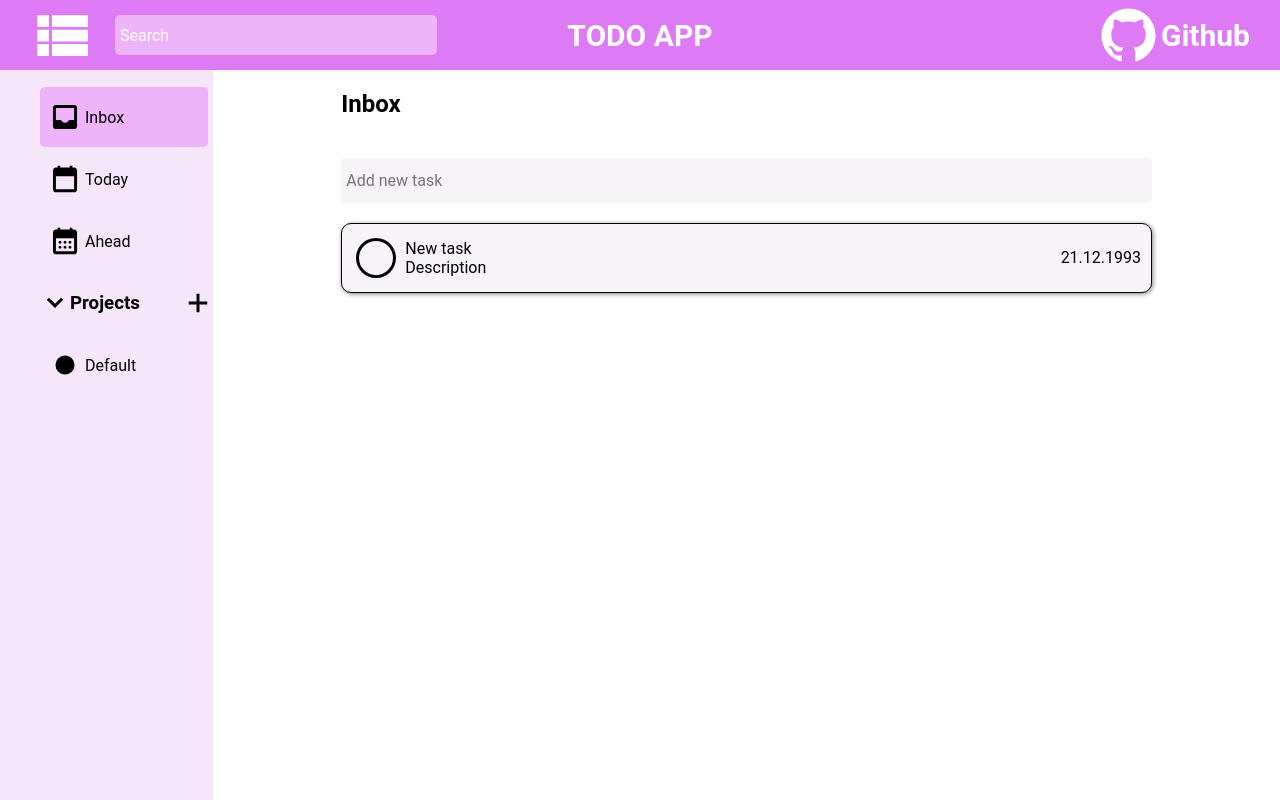
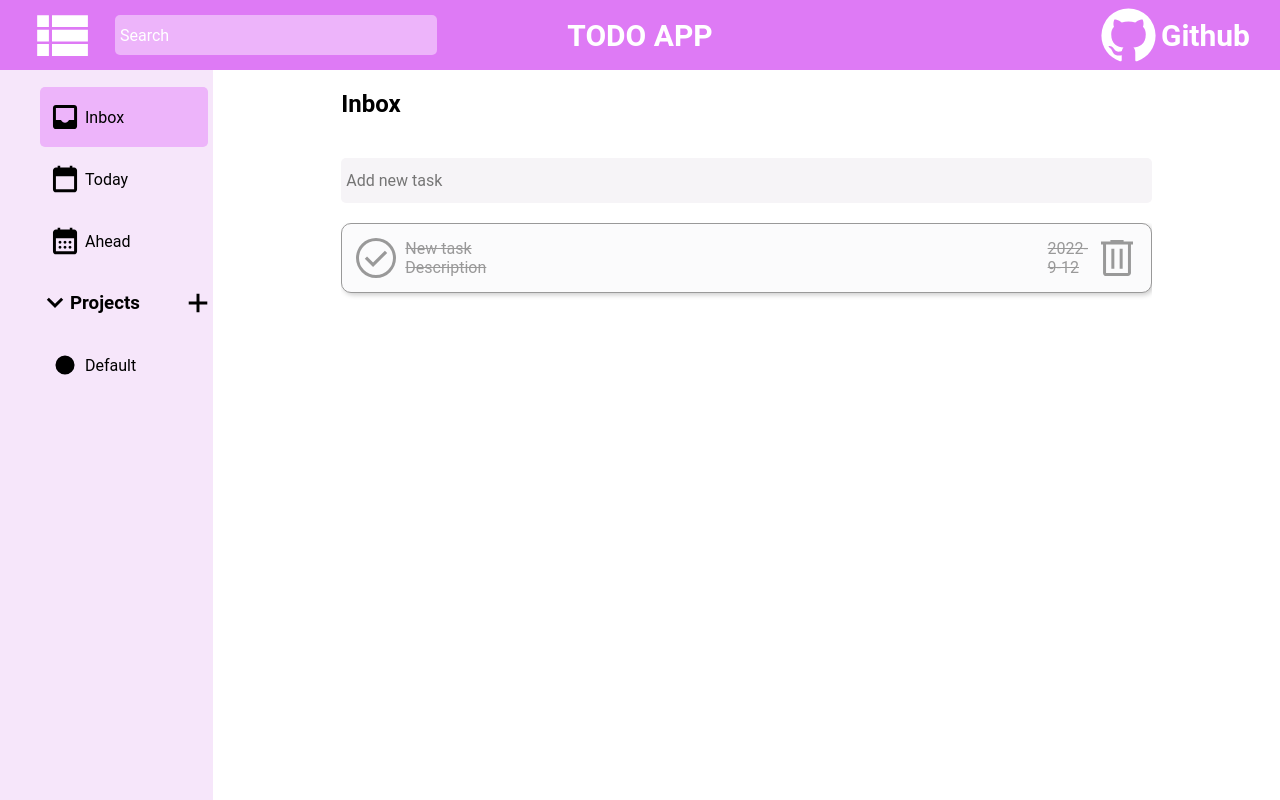
Before and after one commit to Nelfimov/odin-todoapp, a website built with webpack: page src/index.html in a window 1280 px wide. Both pictures are taken after a click on the picture 376 px from the left and 257 px from the top of the page. Built offline with nearby package versions, Linux system fonts and the light colour scheme; a web font is replaced by a local one.

Commit message:
fix task and project add

```diff
--- a/src/content/contentmodule.js
+++ b/src/content/contentmodule.js
@@ -1,3 +1,7 @@
+import { taskFactory, tasksLibrary } from "./taskfactory";
+import { projectsLibrary } from "../sidebar/projectfactory";
+import taskModule from "./taskmodule";
+
 const contentModule = (() => {
   const divContent = document.getElementById('content');
 
@@ -19,6 +23,9 @@ const contentModule = (() => {
     ];
     initialInputs.forEach((item) => createNewTaskForm(item));
     createProjectEmptyOption();
+    projectsLibrary.forEach((project) => {
+      createProjectOption(project);
+    });
     window.addEventListener('keyup', (e) => {
       if (e.key === 'Escape') hideFullTaskForm();
     });
@@ -47,8 +54,34 @@ const contentModule = (() => {
         showFullTaskForm();
       });
     };
+    if (item.id === 'new-task-button') {
+      element.addEventListener('click', createNewTask);
+    };
     divInput.appendChild(element);
     return element;
+  };
+
+  const createNewTask = () => {
+    const title = document.getElementById('new-task-title').value;
+    const description = document.getElementById('new-task-description').value;
+    const dueDate = document.getElementById('new-task-date').value;
+    let priority = document.getElementById('new-task-priority').textContent;
+    priority === 'Normal priority' ? priority = false : priority = true;
+    const project = document.getElementById('new-task-project').value;
+    if (title === '') return alert('You have to specify title');
+    if (dueDate === '') return alert('You have to specify due date');
+    let newTask = taskFactory(title, description, dueDate, false, priority, project);
+    tasksLibrary.push(newTask);
+    taskModule.getOrCreateTaskListDiv().innerHTML = '';
+    tasksLibrary.forEach((task, index) => {
+      taskModule.createTaskDiv(task, index)
+    });
+    document.getElementById('new-task-title').value = '';
+    document.getElementById('new-task-description').value = '';
+    document.getElementById('new-task-date').value = '';
+    document.getElementById('new-task-priority').textContent = '';
+    document.getElementById('new-task-project').value = '';
+    hideFullTaskForm();
   };
 
   const createProjectEmptyOption = () => {
@@ -61,6 +94,18 @@ const contentModule = (() => {
     });
     document.getElementById('new-task-project').appendChild(emptyOption);
     return emptyOption;
+  };
+
+  const createProjectOption = (project) => {
+    const option = document.createElement('option');
+    Object.assign(option, {
+      value: project.name,
+      textContent: project.name,
+      disabled: false,
+      selected: false,
+    });
+    document.getElementById('new-task-project').appendChild(option);
+    return option;
   };
 
   const createHeadline = (string) => {
--- a/src/content/taskfactory.js
+++ b/src/content/taskfactory.js
@@ -6,5 +6,4 @@
   return { title, description, dueDate, finished, priority, project };
 }
 
-export default taskFactory;
-export { tasksLibrary };
+export { taskFactory, tasksLibrary };
--- a/src/content/taskmodule.js
+++ b/src/content/taskmodule.js
@@ -1,7 +1,17 @@
 import taskUncompleteIcon from '/src/icons/task_uncomplete.svg';
+import taskCompleteIcon from '/src/icons/task_complete.svg';
+import { tasksLibrary } from './taskfactory';
+import binIcon from '/src/icons/bin.svg';
 
 const taskModule = (() => {
   const contentDiv = document.getElementById('content');
+
+  const getInitial = () => {
+    getOrCreateTaskListDiv().innerHTML = '';
+    tasksLibrary.forEach((task, index) => {
+      createTaskDiv(task, index);
+    });
+  };
 
   const getOrCreateTaskListDiv = () => {
     let div = document.getElementById('task-list');
@@ -12,22 +22,27 @@ const taskModule = (() => {
         className: 'task task-list',
       });
       contentDiv.appendChild(div);
-      return div;
-    }
+    };
+    return div;
   };
 
   const createTaskDiv = (task, index) => {
     // TODO: project div
     const mainDiv = document.createElement('div');
-    Object.assign(mainDiv, {
-      'data-task': index,
-      className: 'task task-item',
+    mainDiv.className = 'task task-item';
+    let statusSrc = taskUncompleteIcon;
+    if (task.finished === true) {
+      mainDiv.classList.add('completed');
+      statusSrc = taskCompleteIcon;
+    };
+
+    const statusIcon = new Image();
+    Object.assign(statusIcon, {
+      className: 'task task-icon task-complete',
+      src: statusSrc,
     });
-    const completeIcon = new Image();
-    Object.assign(completeIcon, {
-      className: 'task task-icon',
-      src: taskUncompleteIcon,
-    });
+    statusIcon.setAttribute('data-task', index);
+    statusIcon.addEventListener('click', () => finishTask(index));
 
     const subDiv = document.createElement('div');
     Object.assign(subDiv, {
@@ -44,6 +59,14 @@ const taskModule = (() => {
       className: 'task task-content-description',
     });
     subDiv.append(titleP, descriptionP);
+    if (task.project !== null) {
+      const projectP = document.createElement('p');
+      Object.assign(projectP, {
+        textContent: task.project,
+        className: 'task task-content-project',
+      });
+      subDiv.append(projectP);
+    };
 
     const timeDiv = document.createElement('div');
     Object.assign(timeDiv, {
@@ -55,11 +78,36 @@ const taskModule = (() => {
       textContent: task.dueDate,
     });
     timeDiv.appendChild(timeP);
-    mainDiv.append(completeIcon, subDiv, timeDiv);
+
+    const deleteIcon = new Image();
+    Object.assign(deleteIcon, {
+      className: 'task task-icon task-delete',
+      src: binIcon,
+    });
+    deleteIcon.setAttribute('data-task', index);
+    deleteIcon.addEventListener('click', () => deleteTask(index));
+
+    mainDiv.append(statusIcon, subDiv, timeDiv, deleteIcon);
     getOrCreateTaskListDiv().prepend(mainDiv);
     return mainDiv;
+  };
+
+  const finishTask = (index) => {
+    let status = tasksLibrary[index].finished;
+    status === true ? status = false : status = true;
+    tasksLibrary[index].finished = status;
+    console.log(tasksLibrary);
+    getInitial();
+    return tasksLibrary[index];
+  };
+
+  const deleteTask = (index) => {
+    tasksLibrary.splice(index, 1);
+    console.log(tasksLibrary);
+    getInitial();
   }
-  return { getOrCreateTaskListDiv, createTaskDiv };
+
+  return { getOrCreateTaskListDiv, createTaskDiv, getInitial };
 })();
 
 export default taskModule;
--- a/src/index.js
+++ b/src/index.js
@@ -2,17 +2,24 @@ import './style.css';
 import headerModule from './header/headermodule';
 import sidebarModule from './sidebar/sidebarmodule';
 import contentModule from './content/contentmodule';
-import taskFactory from './content/taskfactory';
 import taskModule from './content/taskmodule';
+import { taskFactory, tasksLibrary } from './content/taskfactory';
+import { projectFactory, projectsLibrary } from './sidebar/projectfactory';
+
+const today = new Date();
+const mm = String(today.getMonth() + 1);
+const dd = String(today.getDate());
+const yyyy = String(today.getFullYear());
+
+const taskExample = taskFactory(
+  'New task', 'Description', `${yyyy}-${mm}-${dd}`, false, false, '',
+);
+tasksLibrary.push(taskExample);
+
+const projectExample = projectFactory('Default');
+projectsLibrary.push(projectExample);
 
 document.onload = headerModule.getInitial();
 document.onload = sidebarModule.getInitial();
 document.onload = contentModule.getInitial();
-
-const taskExample = taskFactory(
-  'New task', 'Description', '21.12.1993', false, false, '',
-);
-
-console.log(taskExample);
-
-taskModule.createTaskDiv(taskExample, 1);
+document.onload = taskModule.getInitial();
--- a/src/sidebar/projectfactory.js
+++ b/src/sidebar/projectfactory.js
@@ -1,6 +1,8 @@
+const projectsLibrary = [];
+
 const projectFactory = (name) => {
-  isProject = true;
+  const isProject = true;
   return { name, isProject };
 }
 
-export default projectFactory;
+export { projectsLibrary, projectFactory };
--- a/src/sidebar/sidebarmodule.js
+++ b/src/sidebar/sidebarmodule.js
@@ -4,6 +4,7 @@ import incomeIcon from '/src/icons/inbox.svg';
 import todayIcon from '/src/icons/calendar_today.svg';
 import aheadIcon from '/src/icons/calendar_month.svg';
 import projectIcon from '/src/icons/project.svg';
+import { projectsLibrary } from './projectfactory';
 
 const sidebarModule = (() => {
   const sidebarDiv = document.getElementById('sidebar');
@@ -13,9 +14,9 @@ const sidebarModule = (() => {
       ['Inbox', incomeIcon, false, 'active'],
       ['Today', todayIcon, false, ''],
       ['Ahead', aheadIcon, false, ''],
-      ['Default', projectIcon, true, ''],
-    ]
+    ];
     mainInitialRows.forEach((item) => createItem(...item));
+    projectsLibrary.forEach((project) => createItem(project.name, projectIcon, project.isProject, ''));
   };
 
   const createItem = (text, icon, isProject, addClass) => {
@@ -53,7 +54,7 @@ const sidebarModule = (() => {
     li.append(image, span);
     if (destinationUl == undefined) destinationUl = createList(isProject);
     destinationUl.appendChild(li);
-  }
+  };
 
   const createDiv = (isProject) => {
     const div = document.createElement('div');
@@ -95,7 +96,7 @@ const sidebarModule = (() => {
     }
     sidebarDiv.appendChild(div);
     return div;
-  }
+  };
 
   const createList = (isProject) => {
     let divTarget;
@@ -108,8 +109,7 @@ const sidebarModule = (() => {
     const list = document.createElement('ul');
     divTarget.appendChild(list);
     return list;
-  }
-
+  };
 
   return { getInitial, createItem };
 })();
--- a/src/style.css
+++ b/src/style.css
@@ -266,19 +266,63 @@ select.new-task.empty {
   color: grey;
 }
 
+#task-list {
+  display: grid;
+  gap: 10px;
+  align-items: start;
+  grid-auto-flow: row;
+  grid-auto-columns: 1fr;
+  grid-auto-rows: minmax(68px, min-content);
+  overflow-y: auto;
+  overflow-wrap: break-word;
+  height: 55vh;
+}
+
 #task-list div.task-item {
   border: 1px solid black;
   border-radius: 10px;
   display: grid;
   grid-template-rows: auto;
-  grid-template-columns: min-content 1fr min-content;
+  grid-template-columns: min-content 1fr repeat(2, min-content);
   background-color: var(--color-slight-grey);
   align-items: center;
   gap: 5px;
   padding: 10px;
-  box-shadow: 1px 1px 5px grey;
+  box-shadow: 2px 2px 5px grey;
+}
+
+#task-list div.task-content {
+  max-width: 80vh;
+  word-wrap: break-word;
 }
 
 #task-list p {
   margin: 0;
 }
+
+#task-list p.task-content-project {
+  border: 2px solid black;
+  width: fit-content;
+  padding: 2px;
+  margin-top: 2px;
+  border-radius: 5px;
+  background-color: white;
+  box-shadow: 2px 2px 2px grey;
+}
+
+#task-list div.task-item img.task-delete:hover {
+  cursor: pointer;
+  background-color: rgb(220, 112, 112);
+  border-radius: 5px;
+}
+
+#task-list div.task-item img.task-complete:hover {
+  cursor: pointer;
+  background-color: var(--color-input);
+  border-radius: 5px;
+}
+
+#task-list div.task-item.completed {
+  text-decoration: line-through;
+  filter: opacity(40%);
+}
```
Also changed, not shown: src/icons/bin.svg (added).
